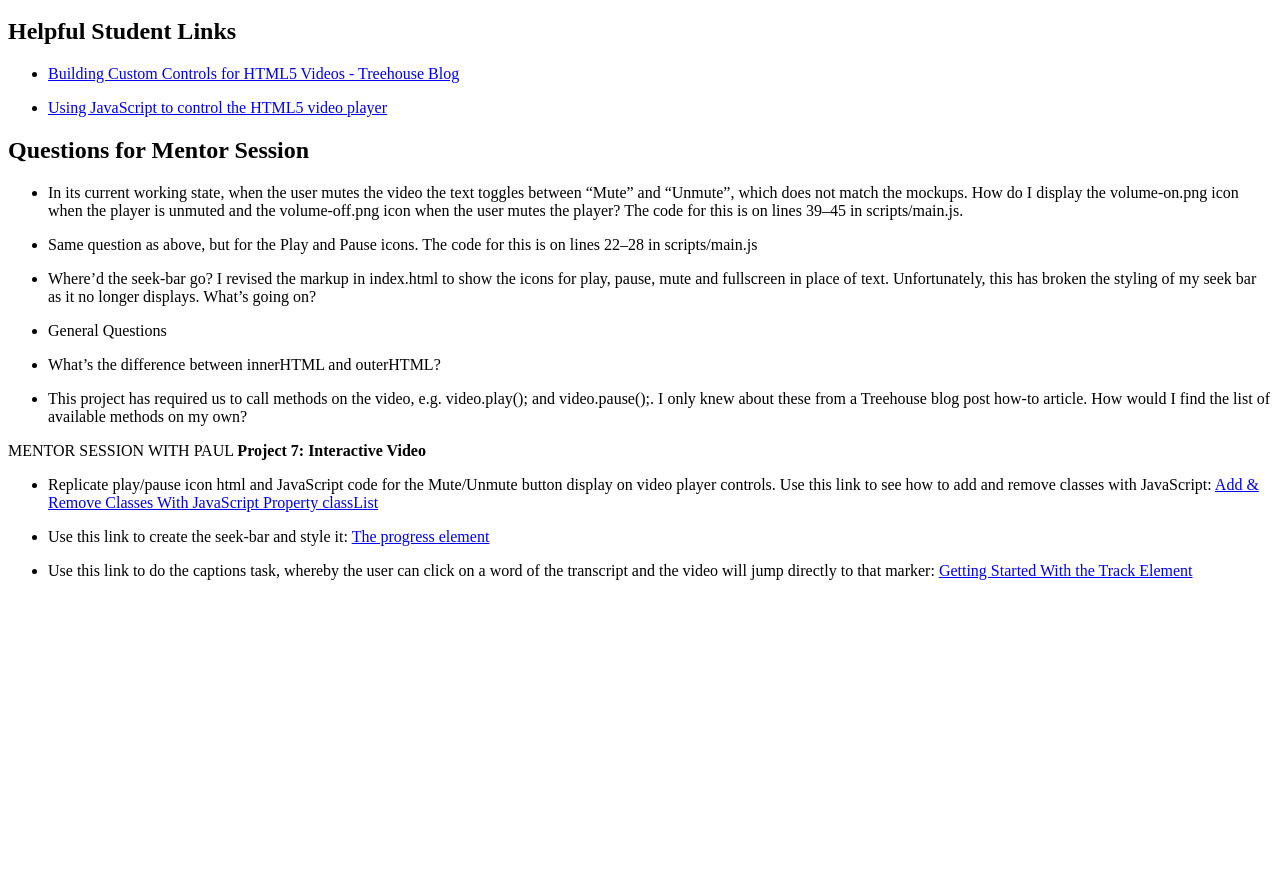
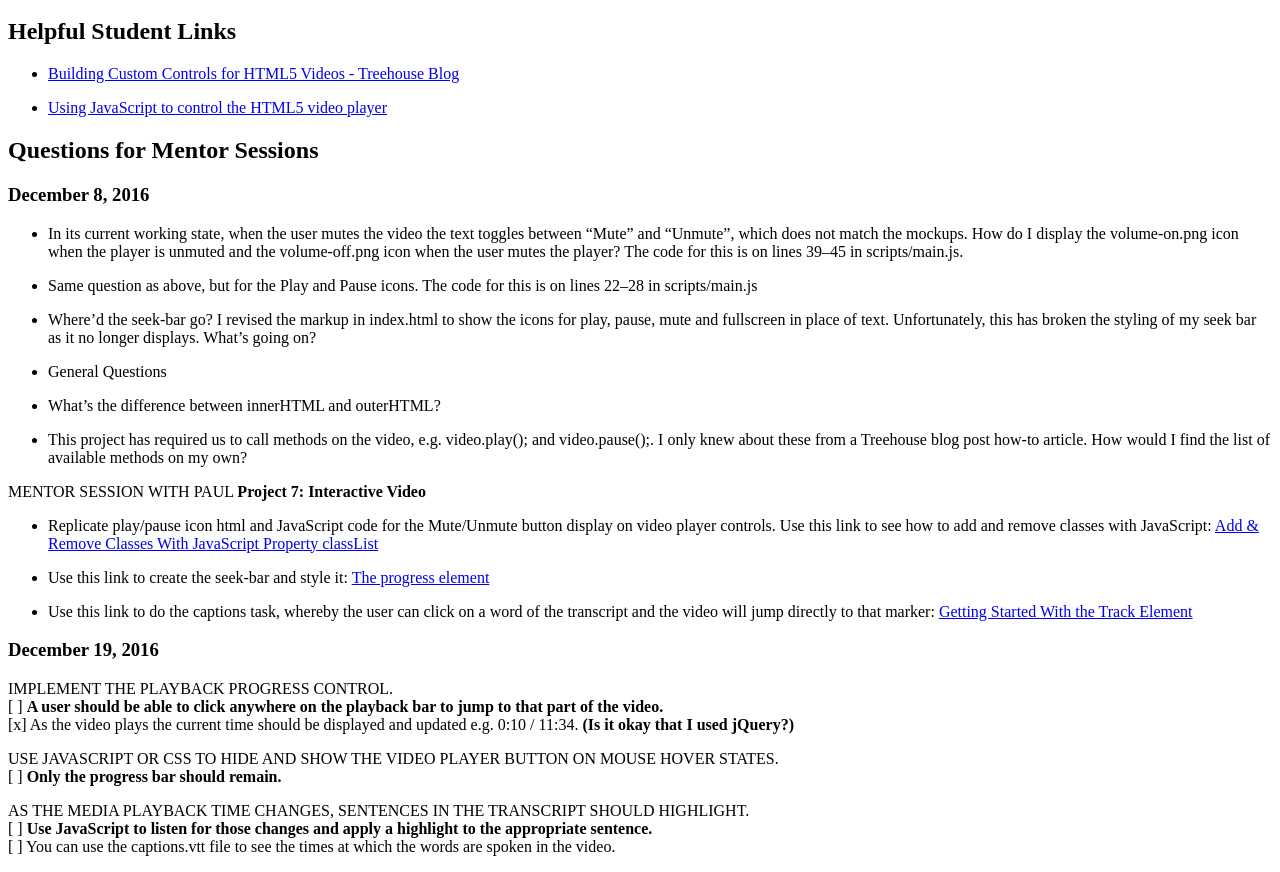
Before and after one commit to zcardais/P7_interactive_video_player, a plain HTML site: page readme.html in a window 1280 px wide. Shown: the part 1601-2473 px from the top of the page. Before the commit the page ends 2197 px from the top, so only its background shows below. Drawn offline with Linux system fonts and the light colour scheme.

Commit message:
Added issues to discuss for today's mentor session with Paul at 3:00 PM to bottom of readme.md.

```diff
--- a/readme.html
+++ b/readme.html
@@ -79,7 +79,9 @@
 <li><p><a href="http://zeffective.d.pr/fWLk">Using JavaScript to control the HTML5 video player</a></p></li>
 </ul>
 
-<h2 id="questionsformentorsession">Questions for Mentor Session</h2>
+<h2 id="questionsformentorsessions">Questions for Mentor Sessions</h2>
+
+<h3 id="december82016">December 8, 2016</h3>
 
 <ul>
 <li><p>In its current working state, when the user mutes the video the text toggles between &#8220;Mute&#8221; and &#8220;Unmute&#8221;, which does not match the mockups. How do I display the volume-on.png icon when the player is unmuted and the volume-off.png icon when the user mutes the player? The code for this is on lines 39&#8211;45 in scripts/main.js.</p></li>
@@ -98,5 +100,18 @@
 <li><p>Use this link to do the captions task, whereby the user can click on a word of the transcript and the video will jump directly to that marker: <a href="https://www.html5rocks.com/en/tutorials/track/basics/">Getting Started With the Track Element</a></p></li>
 </ul>
 
+<h3 id="december192016">December 19, 2016</h3>
+
+<p>IMPLEMENT THE PLAYBACK PROGRESS CONTROL.<br>
+[ ] <strong>A user should be able to click anywhere on the playback bar to jump to that part of the video.</strong><br>
+[x] As the video plays the current time should be displayed and updated e.g. 0:10 / 11:34. <strong>(Is it okay that I used jQuery?)</strong></p>
+
+<p>USE JAVASCRIPT OR CSS TO HIDE AND SHOW THE VIDEO PLAYER BUTTON ON MOUSE HOVER STATES.<br>
+[ ] <strong>Only the progress bar should remain.</strong><br></p>
+
+<p>AS THE MEDIA PLAYBACK TIME CHANGES, SENTENCES IN THE TRANSCRIPT SHOULD HIGHLIGHT.<br>
+[ ] <strong>Use JavaScript to listen for those changes and apply a highlight to the appropriate sentence.</strong><br>
+[ ] You can use the captions.vtt file to see the times at which the words are spoken in the video.</p>
+
 </body>
 </html>
```
Also changed, not shown: readme.md.
